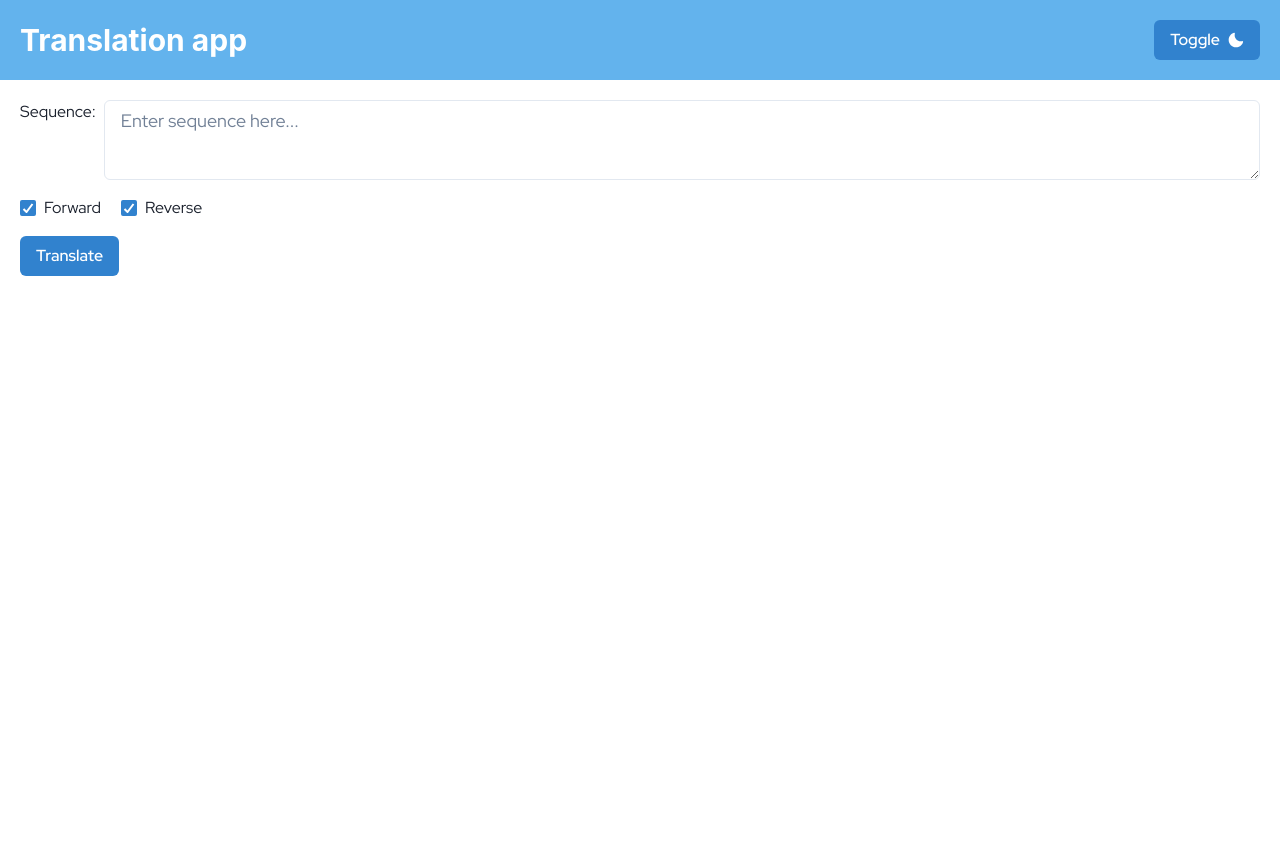
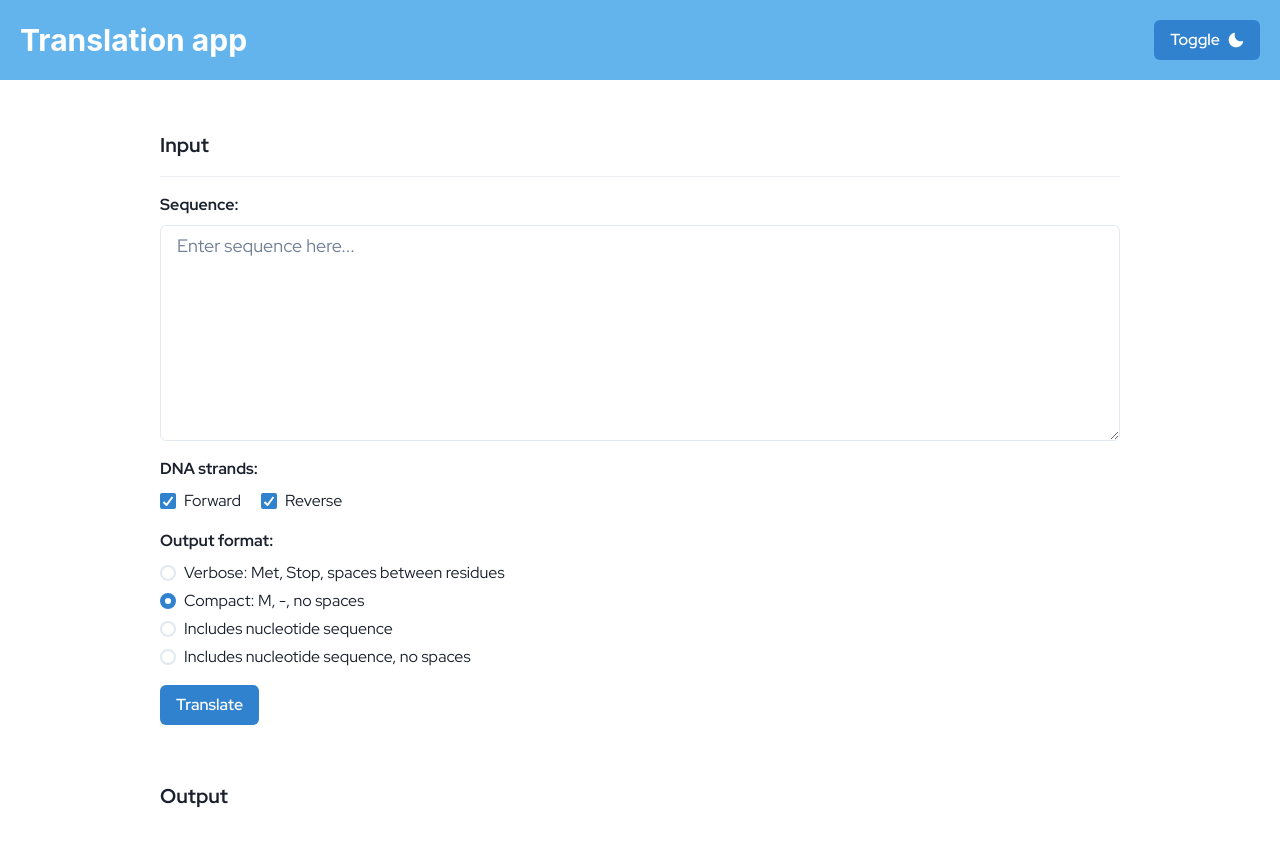
Before and after one commit to MSC-Dolor-Sit-Amet/CARpROT-Viewer, a React (Vite) app: page / in a window 1280 px wide. Shown: the top 846 px of the page. Before the commit the page ends 800 px from the top, so only its background shows below. Built offline with nearby package versions, Linux system fonts and the light colour scheme; a web font is replaced by a local one.

Commit message:
add translation

```diff
--- a/src/App.tsx
+++ b/src/App.tsx
@@ -1,14 +1,14 @@
 import React from 'react';
 import { Navigate, Route, Routes } from 'react-router-dom';
-import Start from './views/Start';
 import Header from './components/Header';
+import Home from './views/Home';
 
 function App() {
   return (
     <>
       <Header />
       <Routes>
-        <Route path="/" element={<Start />} />
+        <Route path="/" element={<Home />} />
         <Route path="*" element={<Navigate to="/" replace />} />
       </Routes>
     </>
--- /dev/null
+++ b/src/components/Input.tsx
@@ -0,0 +1,64 @@
+import React from 'react';
+import { Checkbox, Stack, Text, Textarea, Button, RadioGroup, Radio, Divider } from '@chakra-ui/react';
+import InputOutputProps from '../types/InputOutputProps';
+
+function Input({ sequence, handleSequenceChange, directions, setDirections, method, setMethod, handleTranslate }: InputOutputProps) {
+  return (
+    <Stack direction="column" spacing={4} padding="5" borderRadius="lg" backgroundColor="whiteAlpha.100">
+      <Text fontSize="xl" as="b">
+        Input
+      </Text>
+      <Divider />
+      <Stack direction="column" spacing={2}>
+        <Text as="b">Sequence:</Text>
+        <Textarea value={sequence} onChange={handleSequenceChange} placeholder="Enter sequence here..." size="lg" rows={8} spellCheck="false" />
+      </Stack>
+      <Stack direction="column" spacing={2}>
+        <Text as="b">DNA strands:</Text>
+        <Stack spacing={5} direction="row">
+          <Checkbox
+            value="forward"
+            defaultChecked={directions.forward}
+            onChange={e =>
+              setDirections({
+                ...directions,
+                forward: e.target.value === 'forward',
+              })
+            }
+          >
+            Forward
+          </Checkbox>
+          <Checkbox
+            value="reverse"
+            defaultChecked={directions.reverse}
+            onChange={e =>
+              setDirections({
+                ...directions,
+                reverse: e.target.value === 'reverse',
+              })
+            }
+          >
+            Reverse
+          </Checkbox>
+        </Stack>
+      </Stack>
+
+      <Stack direction="column" spacing={2}>
+        <Text as="b">Output format:</Text>
+        <RadioGroup value={method} onChange={setMethod}>
+          <Stack spacing="1" direction="column">
+            <Radio value="1">Verbose: Met, Stop, spaces between residues</Radio>
+            <Radio value="2">Compact: M, -, no spaces</Radio>
+            <Radio value="3">Includes nucleotide sequence</Radio>
+            <Radio value="4">Includes nucleotide sequence, no spaces</Radio>
+          </Stack>
+        </RadioGroup>
+      </Stack>
+      <Button width="min-content" onClick={handleTranslate}>
+        Translate
+      </Button>
+    </Stack>
+  );
+}
+
+export default Input;
--- /dev/null
+++ b/src/components/Output.tsx
@@ -0,0 +1,26 @@
+import React from 'react';
+import { Code, Divider, Stack, Text } from '@chakra-ui/react';
+import InputOutputProps from '../types/InputOutputProps';
+
+function Output({ resultSequences }: InputOutputProps) {
+  return (
+    <Stack direction="column" spacing={4} padding="5" borderRadius="lg" backgroundColor="whiteAlpha.100">
+      <Text fontSize="xl" as="b">
+        Output
+      </Text>
+      {resultSequences.map((resultSequence, index) => (
+        <Stack key={resultSequence}>
+          <Divider />
+          <Text fontSize="lg" as="b">
+            Frame {index + 1}
+          </Text>
+          <Code wordBreak="break-all">
+            <Text>{resultSequence}</Text>
+          </Code>
+        </Stack>
+      ))}
+    </Stack>
+  );
+}
+
+export default Output;
--- /dev/null
+++ b/src/types/InputOutputProps.ts
@@ -0,0 +1,14 @@
+interface InputOutputProps {
+  sequence: string;
+  setSequence: React.Dispatch<React.SetStateAction<string>>;
+  directions: { forward: boolean; reverse: boolean };
+  setDirections: React.Dispatch<React.SetStateAction<{ forward: boolean; reverse: boolean }>>;
+  method: string;
+  setMethod: React.Dispatch<React.SetStateAction<string>>;
+  resultSequences: string[];
+  setResultSequences: React.Dispatch<React.SetStateAction<string[]>>;
+  handleSequenceChange: (e: React.ChangeEvent<HTMLTextAreaElement>) => void;
+  handleTranslate: () => void;
+}
+
+export default InputOutputProps;
--- /dev/null
+++ b/src/utils/codons.json
@@ -0,0 +1,26 @@
+{
+  "A": {
+    "A": { "A": "K", "C": "N", "G": "K", "U": "N" },
+    "C": { "A": "T", "C": "T", "G": "T", "U": "T" },
+    "G": { "A": "R", "C": "S", "G": "R", "U": "S" },
+    "U": { "A": "I", "C": "I", "G": "M", "U": "I" }
+  },
+  "C": {
+    "A": { "A": "Q", "C": "H", "G": "Q", "U": "H" },
+    "C": { "A": "P", "C": "P", "G": "P", "U": "P" },
+    "G": { "A": "R", "C": "R", "G": "R", "U": "R" },
+    "U": { "A": "L", "C": "L", "G": "L", "U": "L" }
+  },
+  "G": {
+    "A": { "A": "E", "C": "D", "G": "E", "U": "D" },
+    "C": { "A": "A", "C": "A", "G": "A", "U": "A" },
+    "G": { "A": "G", "C": "G", "G": "G", "U": "G" },
+    "U": { "A": "V", "C": "V", "G": "V", "U": "V" }
+  },
+  "U": {
+    "A": { "A": "-", "C": "Y", "G": "-", "U": "Y" },
+    "C": { "A": "S", "C": "S", "G": "S", "U": "S" },
+    "G": { "A": "-", "C": "C", "G": "W", "U": "C" },
+    "U": { "A": "L", "C": "F", "G": "L", "U": "F" }
+  }
+}
--- /dev/null
+++ b/src/utils/translate.ts
@@ -0,0 +1,46 @@
+import * as codonsDict from './codons.json';
+import InputOutputProps from '../types/InputOutputProps';
+
+interface CodonsDictType {
+  [key: string]: {
+    [key: string]: {
+      [key: string]: string;
+    };
+  };
+}
+
+const translate = (sequence: string, direction: InputOutputProps['directions'], method: InputOutputProps['method']) => {
+  const newSequence = sequence
+    // remove line breaks
+    .replace(/(\r\n|\n|\r)/gm, '')
+    // split into array
+    .split('')
+    // convert to uppercase
+    .map(char => char.toUpperCase())
+    // replace thymine with uracil
+    .map(val => (val === 'T' ? 'U' : val))
+    // join back into string
+    .join('');
+
+  // join every 3 codon positions for 3 variants
+  const codons: { [key: string]: string[][] } = {};
+  for (let i = 0; i < 3; i += 1) {
+    codons[String(i)] = [];
+    const splitSequence = newSequence.split('').splice(i);
+    for (let j = 0; j < splitSequence.length; j += 3) {
+      const three = [splitSequence[j], splitSequence[j + 1], splitSequence[j + 2]];
+      codons[String(i)].push(three);
+    }
+  }
+
+  // translate codons to amino acids
+  const aminoAcids: string[] = [];
+
+  Object.values(codons).forEach(codon =>
+    aminoAcids.push(codon.map(value => (codonsDict as CodonsDictType)?.[value[0]]?.[value[1]]?.[value[2]]).join('')),
+  );
+
+  return aminoAcids;
+};
+
+export default translate;
--- /dev/null
+++ b/src/views/Home.tsx
@@ -0,0 +1,43 @@
+import React from 'react';
+import { Stack } from '@chakra-ui/react';
+import Input from '../components/Input';
+import Output from '../components/Output';
+import translate from '../utils/translate';
+
+function Home() {
+  const [sequence, setSequence] = React.useState('');
+  const handleSequenceChange = (e: React.ChangeEvent<HTMLTextAreaElement>) => setSequence(e.target.value);
+
+  const [directions, setDirections] = React.useState({ forward: true, reverse: true });
+
+  const [method, setMethod] = React.useState('2');
+
+  const [resultSequences, setResultSequences] = React.useState<string[]>([]);
+
+  const handleTranslate = () => {
+    const res = translate(sequence, directions, method);
+    setResultSequences(res);
+  };
+
+  const props = {
+    sequence,
+    setSequence,
+    directions,
+    setDirections,
+    method,
+    setMethod,
+    resultSequences,
+    setResultSequences,
+    handleSequenceChange,
+    handleTranslate,
+  };
+
+  return (
+    <Stack direction="column" spacing={4} maxWidth="1000" margin="30px auto" borderRadius="lg">
+      <Input {...props} />
+      <Output {...props} />
+    </Stack>
+  );
+}
+
+export default Home;
--- a/src/views/Start.tsx
+++ /dev/null
@@ -1,30 +0,0 @@
-import React from 'react';
-import { Checkbox, Stack, Text, Textarea, Button } from '@chakra-ui/react';
-
-function Start() {
-  const [value, setValue] = React.useState('');
-
-  const handleInputChange = (e: React.ChangeEvent<HTMLTextAreaElement>) => {
-    const inputValue = e.target.value;
-    setValue(inputValue);
-  };
-  return (
-    <Stack direction="column" spacing={4} align="left" padding="5">
-      <Stack direction="row" spacing={2}>
-        <Text mb="8px">Sequence:</Text>
-        <Textarea value={value} onChange={handleInputChange} placeholder="Enter sequence here..." size="lg" />
-      </Stack>
-      <Stack spacing={5} direction="row">
-        <Checkbox value="forward" defaultChecked>
-          Forward
-        </Checkbox>
-        <Checkbox value="reverse" defaultChecked>
-          Reverse
-        </Checkbox>
-      </Stack>
-      <Button width="min-content">Translate</Button>
-    </Stack>
-  );
-}
-
-export default Start;
```
Also changed, not shown: .eslintrc.cjs.
